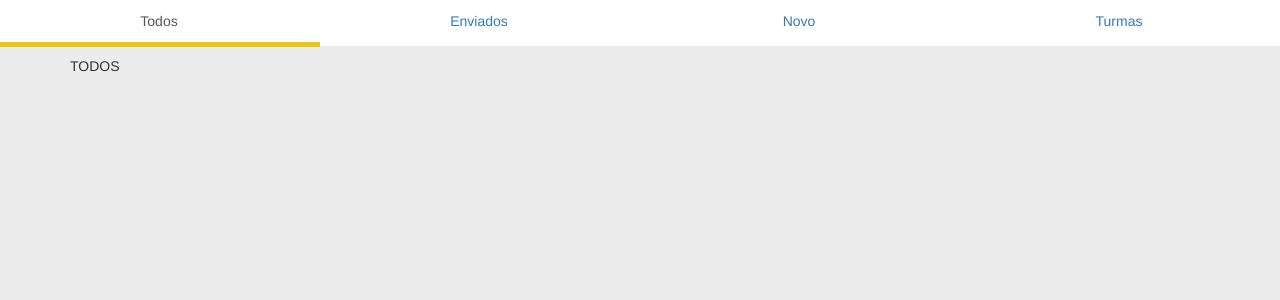
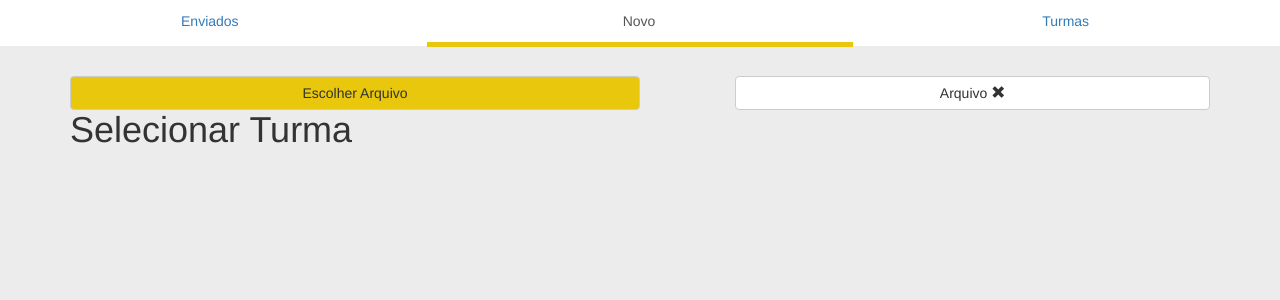
Before and after one commit to lucasgdutra/IFPlus, a PHP site: page /View/Arquivos/prof.php in a window 1280 px wide. Shown: the part 52-352 px from the top of the page. Run offline with PHP 8.4, Linux system fonts and the light colour scheme.

Commit message:
Alteração professor

```diff
--- /dev/null
+++ b/View/Arquivos/enviados-prof.php
@@ -0,0 +1,107 @@
+<style>
+    .panel-default .panel-heading {
+        color: #000;
+        background-color: #fff;
+    }
+    .panel-body{
+       background-color: #f5f5f5;
+    }
+
+    #arquivos a
+    {
+        text-decoration: none;
+    }
+
+    ul
+    {
+        padding-left: 2px;
+    }
+
+    #container .col-xs-1
+    {
+        padding-left: 0px;
+        padding-right: 0px;
+    }
+
+    #container .col-xs-11
+    {
+        padding-left: 0px;
+        padding-right: 5px;
+    }
+</style>
+<div class="row">
+    <div class="panel-group col-sm-6" id="paineis-pastas">
+        <div class="panel panel-default">
+            <div class="panel-heading" data-toggle="collapse" data-target="#arquivos-3c" data-parent="#paineis-pastas">
+                <h3 class="panel-title">
+                    <span class="glyphicon glyphicon-folder-open"></span>
+                    &nbsp;
+                    3° C
+                </h3>
+            </div>
+
+            <div id="arquivos-3c" class="collapse">
+                <div class="panel-body">
+                    <ul id="arquivos">
+                        <a href="#d">
+                            <li class="list-group-item">
+                                <div class="container" id="container">
+                                    <div class="col-xs-11">
+                                        Aula sobre Vanguardas
+                                    </div>
+                                    <span id="icon-download" class="glyphicon glyphicon-download-alt col-xs-1" aria-hidden="true"></span>
+                                </div>
+                            </li>
+                        </a>
+                        <a>
+                            <li class="list-group-item">
+                                <div class="container" id="container">
+                                    <div class="col-xs-11">
+                                        """"""""Aula""""""""
+                                    </div>
+                                    <span id="icon-download" class="glyphicon glyphicon-download-alt col-xs-1" aria-hidden="true"></span>
+                                </div>
+                            </li>
+                        </a>
+                    </ul>
+                </div>
+            </div>
+        </div>
+        <div class="panel panel-default">
+            <div class="panel-heading" data-toggle="collapse" data-target="#arquivos-2c" data-parent="#paineis-pastas">
+                <h3 class="panel-title">
+                    <span class="glyphicon glyphicon-folder-open"></span>
+                    &nbsp;
+                    2° C
+                </h3>
+            </div>
+
+            <div id="arquivos-2c" class="collapse">
+                <div class="panel-body">
+                    <ul id="arquivos">
+                        <a href="#d">
+                            <li class="list-group-item">
+                                <div class="container" id="container">
+                                    <div class="col-xs-11">
+                                        Aula sobre Vanguardas
+                                    </div>
+                                    <span id="icon-download" class="glyphicon glyphicon-download-alt col-xs-1" aria-hidden="true"></span>
+                                </div>
+                            </li>
+                        </a>
+                        <a>
+                            <li class="list-group-item">
+                                <div class="container" id="container">
+                                    <div class="col-xs-11">
+                                        """"""""Aula""""""""
+                                    </div>
+                                    <span id="icon-download" class="glyphicon glyphicon-download-alt col-xs-1" aria-hidden="true"></span>
+                                </div>
+                            </li>
+                        </a>
+                    </ul>
+                </div>
+            </div>
+        </div>
+    </div>
+</div>
--- /dev/null
+++ b/View/Arquivos/novo-prof.php
@@ -0,0 +1,24 @@
+<style>
+    #button-arquivo
+    {
+        background-color: #ffffff;
+    }
+
+    .btn
+    {
+        padding: 6px 0px;
+    }
+</style>
+<div class="">
+    <button type="submit" class="btn-default btn col-xs-6">Escolher Arquivo</button>
+    <button id="button-arquivo" class="btn btn-default col-xs-5 col-xs-offset-1" type="submit">
+        Arquivo
+        <span class="glyphicon glyphicon-remove"></span>
+    </button>
+    <div>
+        <h1>
+            Selecionar Turma
+        </h1>
+
+    </div>
+</div>
--- a/View/Arquivos/past.php
+++ b/View/Arquivos/past.php
@@ -60,10 +60,6 @@
                         </a>
                     </ul>
                 </div>
-            </div>
-
-            <div class="list-gruop">
-
             </div>
         </div>
 
--- a/View/Arquivos/prof.php
+++ b/View/Arquivos/prof.php
@@ -12,6 +12,11 @@
         <link type="text/css" rel="stylesheet" href="../bibliotecas/bootstrap/css/bootstrap.css">
         <link type="text/css" rel="stylesheet" href="../bibliotecas/css/style.css">
         <style>
+            #lnk-send
+            {
+                padding: 10px 15px 10px 10px;
+            }
+
             .col-xs-3
             {
                 padding-left: 0px;
@@ -42,29 +47,23 @@
             <div id="submenu" class="row">
                 <!-- Nav tabs -->
                 <ul class="nav nav-tabs" role="tablist">
-                    <li role="presentation" class="active col-xs-3">
-                        <a href="#arquivos-all" aria-controls="arquivos-all" role="tab" data-toggle="tab">Todos</a>
+                    <li role="presentation" class=" col-xs-4">
+                        <a href="#arquivos-send" aria-controls="arquivos-send" id="lnk-send" role="tab" data-toggle="tab">Enviados</a>
                     </li>
-                    <li role="presentation" class="col-xs-3">
-                        <a href="#arquivos-send" aria-controls="arquivos-send" role="tab" data-toggle="tab">Enviados</a>
-                    </li>
-                    <li role="presentation" class="col-xs-3">
+                    <li role="presentation" class="active col-xs-4">
                         <a href="#arquivos-new" aria-controls="arquivos-new" role="tab" data-toggle="tab">Novo</a>
                     </li>
-                    <li role="presentation" class="col-xs-3">
+                    <li role="presentation" class="col-xs-4">
                         <a href="#arquivos-turm" aria-controls="arquivos-turm" role="tab" data-toggle="tab">Turmas</a>
                     </li>
                 </ul>
             </div>
             <div class="tab-content container">
-                <div role="tabpanel" class="tab-pane active" id="arquivos-all">
-                    TODOS
+                <div role="tabpanel" class="tab-pane" id="arquivos-send">
+                    <?php require 'enviados-prof.php';?>
                 </div>
-                <div role="tabpanel" class="tab-pane" id="arquivos-send">
-                    ENVIADOS
-                </div>
-                <div role="tabpanel" class="tab-pane" id="arquivos-new">
-                    NOVOS
+                <div role="tabpanel" class="tab-pane active" id="arquivos-new">
+                    <?php require 'novo-prof.php';?>
                 </div>
                 <div role="tabpanel" class="tab-pane" id="arquivos-turm">
                     TURMAS
```
